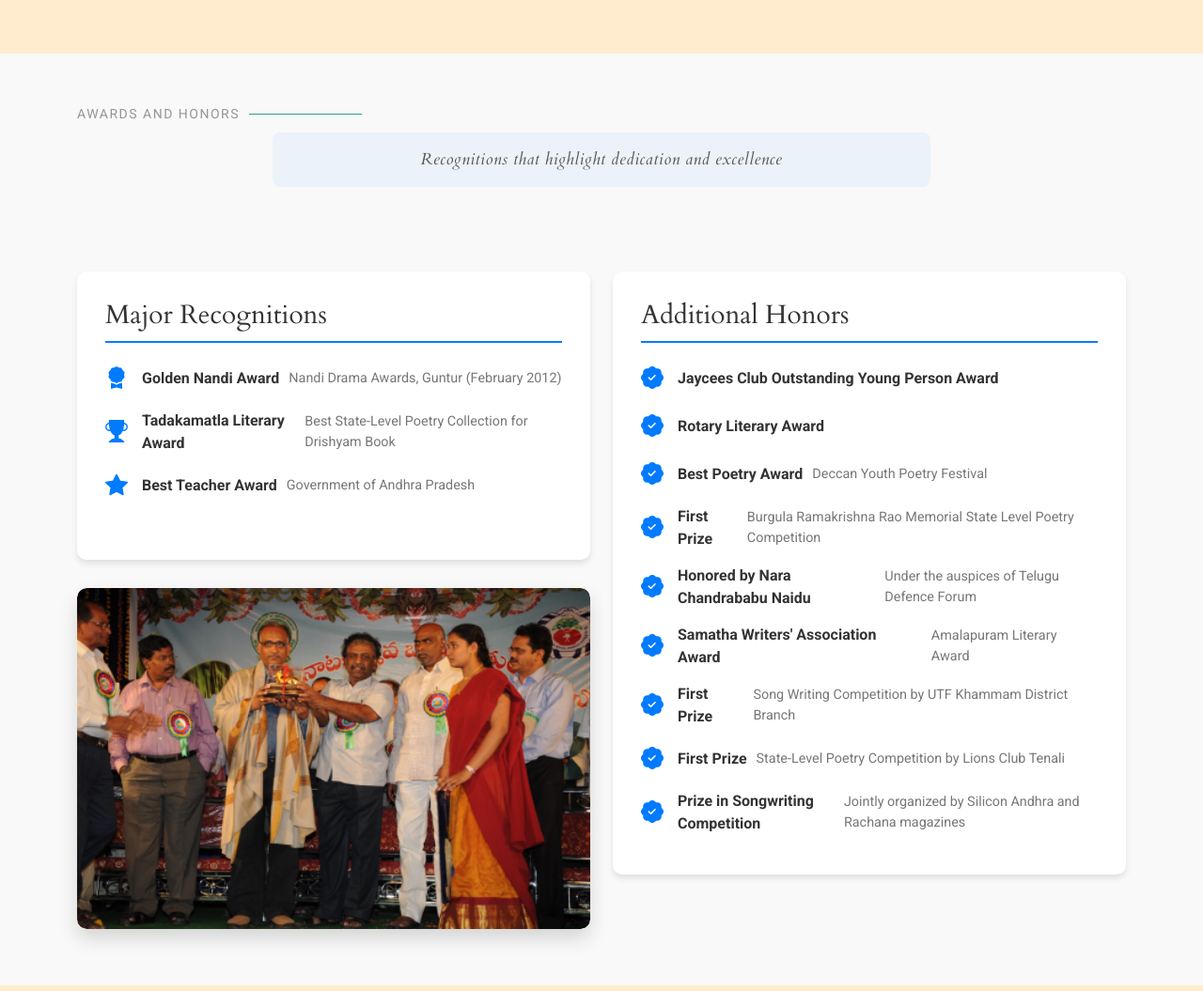
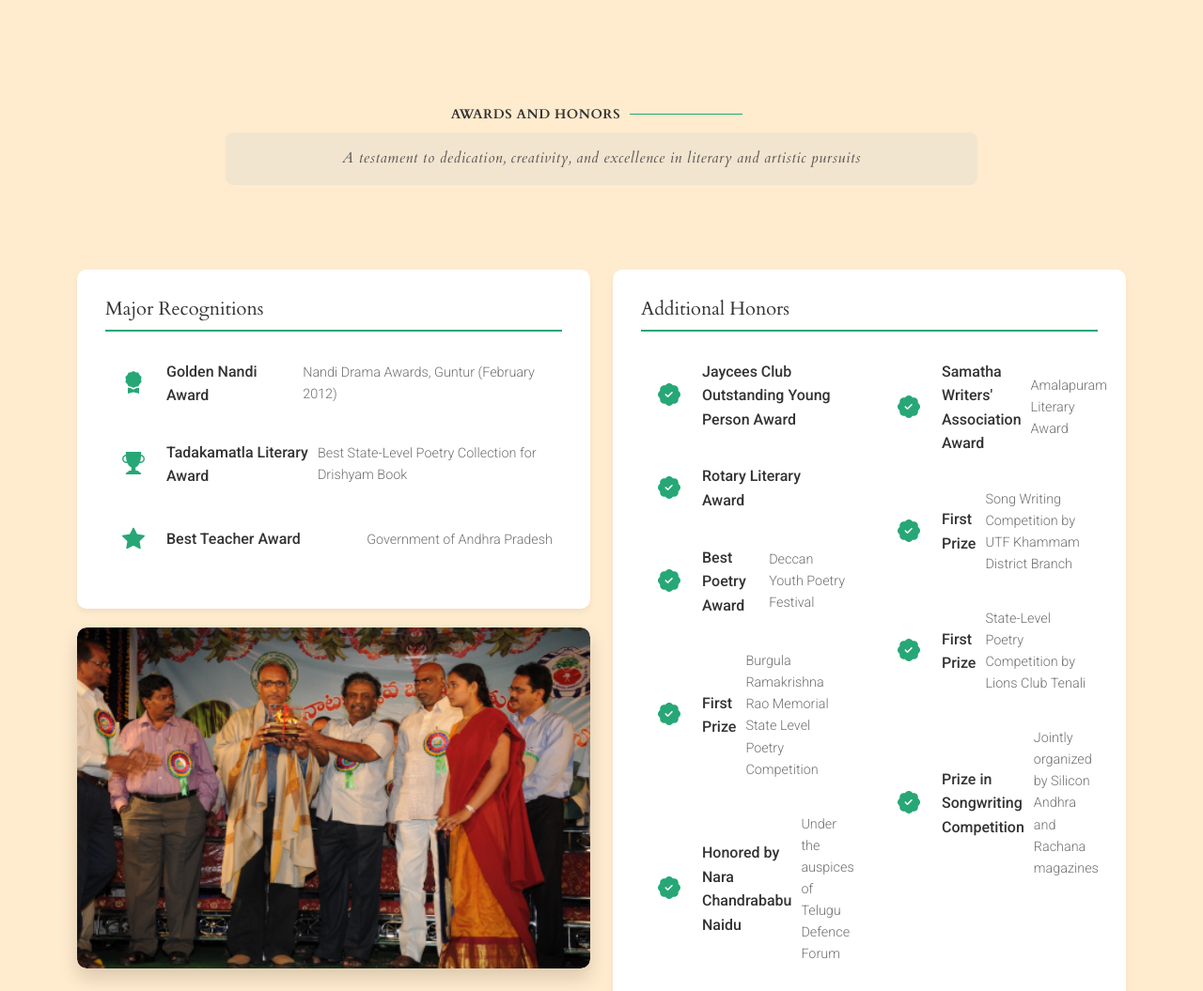
Before and after one commit to sajid199/Sadanala-Venkataswamy-Naidu, a plain HTML site: page index.html in a window 1280 px wide. Shown: the part 487-1542 px from the top of the page at 94% size. Drawn offline with Linux system fonts and the light colour scheme.

Commit message:
fixed main page

```diff
--- a/assets/css/main.css
+++ b/assets/css/main.css
@@ -1439,83 +1439,87 @@ section,
 # Awards Section
 --------------------------------------------------------------*/
 .awards {
-  background-color: #f9f9f9;
-  padding: 60px 0;
+  font-family: var(--default-font);
+  background-color: var(--body-background-color);
+  color: var(--default-color);
+  line-height: 1.6;
+}
+
+.awards .section-title h2 {
+  font-family: var(--heading-font);
+  font-weight: 600;
+  color: var(--default-color);
+  text-align: center;
+  letter-spacing: 0.5px;
+  margin-bottom: 15px;
+}
+
+.awards .section-title p {
+  text-align: center;
+  color: color-mix(in srgb, var(--default-color), transparent 20%);
+  max-width: 800px;
+  margin: 0 auto 30px;
+  font-size: 1rem;
 }
 
 .awards-box {
-  background-color: #ffffff;
+  background-color: var(--white-section-background);
   border-radius: 10px;
-  box-shadow: 0 4px 6px rgba(0, 0, 0, 0.1);
+  box-shadow: 0 4px 6px rgba(0, 0, 0, 0.05);
   padding: 30px;
-  margin-bottom: 30px;
-  transition: transform 0.3s ease;
-}
-
-.awards-box:hover {
-  transform: translateY(-5px);
+  margin-bottom: 20px;
 }
 
 .awards-box h3 {
-  color: #333;
+  font-family: var(--heading-font);
+  color: var(--default-color);
+  font-size: 1.25rem;
+  font-weight: 500;
   margin-bottom: 20px;
-  border-bottom: 2px solid #007bff;
   padding-bottom: 10px;
+  border-bottom: 2px solid var(--accent-color);
 }
 
 .awards-list {
   list-style-type: none;
   padding: 0;
-  max-height: 500px;
-  overflow-y: auto;
-}
-
-.awards-list::-webkit-scrollbar {
-  width: 6px;
-}
-
-.awards-list::-webkit-scrollbar-track {
-  background: #f1f1f1;
-}
-
-.awards-list::-webkit-scrollbar-thumb {
-  background: #007bff;
-  border-radius: 3px;
+  margin: 0;
 }
 
 .awards-list li {
   display: flex;
   align-items: center;
   margin-bottom: 15px;
-  color: #555;
+  padding: 10px;
+  border-radius: 5px;
+  transition: background-color 0.3s ease;
+}
+
+.awards-list li:hover {
+  background-color: color-mix(in srgb, var(--accent-color), transparent 90%);
 }
 
 .awards-list li i {
-  color: #007bff;
+  color: var(--accent-color);
   margin-right: 15px;
   font-size: 24px;
+  min-width: 40px;
+  text-align: center;
 }
 
 .awards-list li strong {
-  color: #333;
+  font-family: var(--default-font);
+  font-weight: 500;
+  color: var(--default-color);
   margin-right: 10px;
+  flex-grow: 1;
 }
 
 .awards-list li span {
-  color: #777;
-  font-size: 0.9em;
-}
-
-@media (max-width: 768px) {
-  .awards-list li {
-    flex-direction: column;
-    align-items: flex-start;
-    margin-bottom: 20px;
-  }
-
-  .awards-list li i {
-    margin-bottom: 10px;
-  }
+  font-family: var(--default-font);
+  font-weight: 300;
+  color: color-mix(in srgb, var(--default-color), transparent 30%);
+  font-size: 0.9rem;
 }
 
 .awards-image-container {
@@ -1544,10 +1548,12 @@ section,
   bottom: 0;
   left: 0;
   right: 0;
-  background-color: rgba(0, 0, 0, 0.7);
+  background-color: rgba(39, 167, 118, 0.8); /* Using accent color with opacity */
   color: white;
   padding: 10px 15px;
   text-align: center;
+  font-family: var(--default-font);
+  font-size: 0.9rem;
   opacity: 0;
   transition: opacity 0.3s ease;
 }
@@ -1555,3 +1561,15 @@ section,
 .awards-image-container:hover .awards-image-caption {
   opacity: 1;
 }
+
+@media (max-width: 768px) {
+  .awards-list li {
+    flex-direction: column;
+    align-items: flex-start;
+    margin-bottom: 20px;
+  }
+
+  .awards-list li i {
+    margin-bottom: 10px;
+  }
+}
--- a/index.html
+++ b/index.html
@@ -110,89 +110,97 @@
         </div>
       </div>
     </section><!-- /Hero Section -->
-    <section id="awards" class="awards section">
-      <div class="container section-title">
-        <h2>Awards and Honors</h2>
-        <p>Recognitions that highlight dedication and excellence</p>
+    <section id="awards" class="awards section" aria-labelledby="awards-title">
+      <div class="container">
+        <div class="section-title">
+          <h2 id="awards-title">Awards and Honors</h2>
+          <p>A testament to dedication, creativity, and excellence in literary and artistic pursuits</p>
         </div>
-      <div class="container">
         <div class="row gy-4">
           <div class="col-lg-6">
-            <div class="awards-box">
+            <div class="awards-box" aria-label="Major Recognitions">
               <h3>Major Recognitions</h3>
               <ul class="awards-list">
                 <li>
-                  <i class="bi bi-award-fill"></i>
+                  <i class="bi bi-award-fill" aria-hidden="true"></i>
                   <strong>Golden Nandi Award</strong>
                   <span>Nandi Drama Awards, Guntur (February 2012)</span>
                 </li>
                 <li>
-                  <i class="bi bi-trophy-fill"></i>
+                  <i class="bi bi-trophy-fill" aria-hidden="true"></i>
                   <strong>Tadakamatla Literary Award</strong>
                   <span>Best State-Level Poetry Collection for Drishyam Book</span>
                 </li>
                 <li>
-                  <i class="bi bi-star-fill"></i>
+                  <i class="bi bi-star-fill" aria-hidden="true"></i>
                   <strong>Best Teacher Award</strong>
                   <span>Government of Andhra Pradesh</span>
                 </li>
               </ul>
             </div>
-            <div class="awards-image-container">
-              <img src="assets/img/awards/Bangaru_nandi.jpg" alt="Golden Nandi Award" class="img-fluid awards-image">
+            <div class="awards-image-container" aria-label="Golden Nandi Award Ceremony">
+              <img src="assets/img/awards/Bangaru_nandi.jpg" alt="Sadanala receiving the Golden Nandi Award" class="img-fluid awards-image">
               <div class="awards-image-caption">
-                <p>Golden Nandi Award at Nandi Drama Awards, Guntur (February 2012)</p>
+                <p>Golden Nandi Award Ceremony at Nandi Drama Awards, Guntur</p>
               </div>
             </div>
           </div>
           <div class="col-lg-6">
-            <div class="awards-box">
+            <div class="awards-box" aria-label="Additional Honors">
               <h3>Additional Honors</h3>
+              <div class="row">
+                <div class="col-md-6">
                   <ul class="awards-list">
                     <li>
-                  <i class="bi bi-patch-check-fill"></i>
+                      <i class="bi bi-patch-check-fill" aria-hidden="true"></i>
                       <strong>Jaycees Club Outstanding Young Person Award</strong>
                     </li>
                     <li>
-                  <i class="bi bi-patch-check-fill"></i>
+                      <i class="bi bi-patch-check-fill" aria-hidden="true"></i>
                       <strong>Rotary Literary Award</strong>
                     </li>
                     <li>
-                  <i class="bi bi-patch-check-fill"></i>
+                      <i class="bi bi-patch-check-fill" aria-hidden="true"></i>
                       <strong>Best Poetry Award</strong>
                       <span>Deccan Youth Poetry Festival</span>
                     </li>
                     <li>
-                  <i class="bi bi-patch-check-fill"></i>
+                      <i class="bi bi-patch-check-fill" aria-hidden="true"></i>
                       <strong>First Prize</strong>
                       <span>Burgula Ramakrishna Rao Memorial State Level Poetry Competition</span>
                     </li>
                     <li>
-                  <i class="bi bi-patch-check-fill"></i>
+                      <i class="bi bi-patch-check-fill" aria-hidden="true"></i>
                       <strong>Honored by Nara Chandrababu Naidu</strong>
                       <span>Under the auspices of Telugu Defence Forum</span>
                     </li>
+                  </ul>
+                </div>
+                <div class="col-md-6">
+                  <ul class="awards-list">
                     <li>
-                  <i class="bi bi-patch-check-fill"></i>
+                      <i class="bi bi-patch-check-fill" aria-hidden="true"></i>
                       <strong>Samatha Writers' Association Award</strong>
                       <span>Amalapuram Literary Award</span>
                     </li>
                     <li>
-                  <i class="bi bi-patch-check-fill"></i>
+                      <i class="bi bi-patch-check-fill" aria-hidden="true"></i>
                       <strong>First Prize</strong>
                       <span>Song Writing Competition by UTF Khammam District Branch</span>
                     </li>
                     <li>
-                  <i class="bi bi-patch-check-fill"></i>
+                      <i class="bi bi-patch-check-fill" aria-hidden="true"></i>
                       <strong>First Prize</strong>
                       <span>State-Level Poetry Competition by Lions Club Tenali</span>
                     </li>
                     <li>
-                  <i class="bi bi-patch-check-fill"></i>
+                      <i class="bi bi-patch-check-fill" aria-hidden="true"></i>
                       <strong>Prize in Songwriting Competition</strong>
                       <span>Jointly organized by Silicon Andhra and Rachana magazines</span>
                     </li>
                   </ul>
+                </div>
+              </div>
             </div>
           </div>
         </div>
```
Lines whose indentation alone changed are shown as unchanged.
